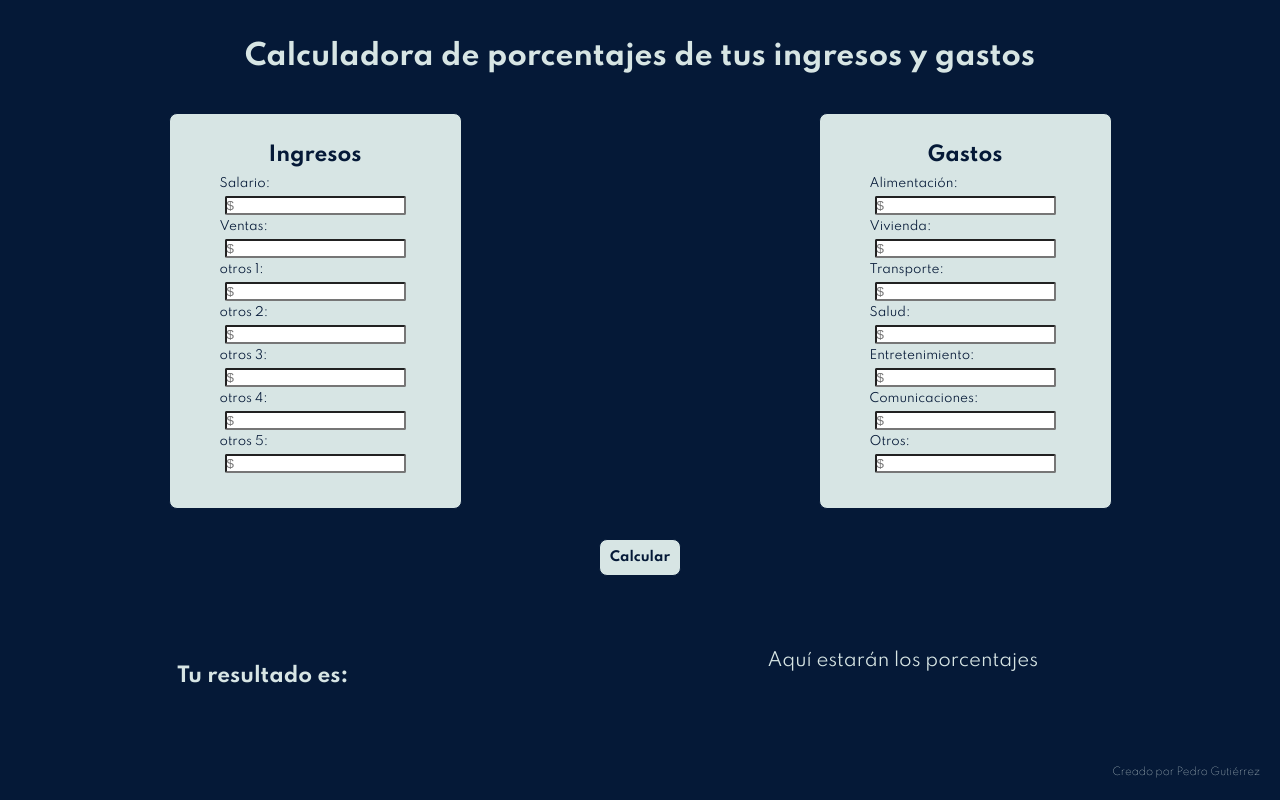
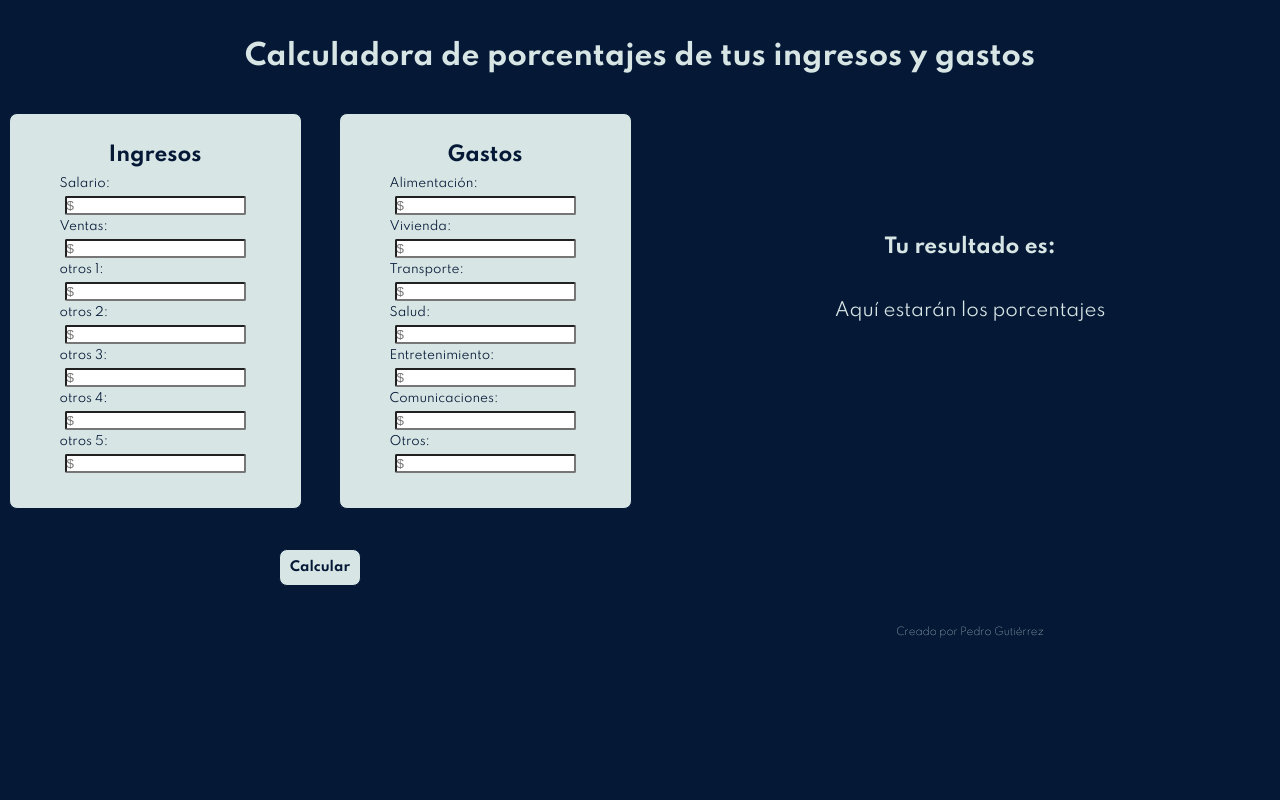
Before and after one commit to PedroGutierrezR/finanzas-personales, a plain HTML site: page index.html in a window 1280 px wide. Drawn offline with Linux system fonts and the light colour scheme.

Commit message:
Proyecto terminado

```diff
--- /dev/null
+++ b/desktop.css
@@ -0,0 +1,19 @@
+main {
+  display: grid;
+  grid-template-columns: 1fr 1fr 2fr;
+}
+
+.title {
+  grid-column: 1 / 4;
+}
+
+.resultado-porcentaje {
+  width: 90%;
+  grid-column: 3 / 4;
+  grid-row: 2 / 3;
+}
+.pedro-gutierrez {
+  justify-self: center;
+  grid-column: 3 / 4;
+  grid-row: 4 / 5;
+}
--- a/index.html
+++ b/index.html
@@ -10,6 +10,7 @@
   <title>Finanzas Personales</title>
   <link rel="stylesheet" href="./phone.css">
   <link rel="stylesheet" media="(min-width: 600px)" href="./tablet.css">
+  <link rel="stylesheet" media="(min-width: 900px)" href="./desktop.css">
 </head>
 <body>
   <main>
--- a/phone.css
+++ b/phone.css
@@ -17,6 +17,7 @@ main {
   display: grid;
   grid-template-columns: 1fr;
   justify-items: center;
+  align-items: center;
   gap: 20px;
 }
 
@@ -72,13 +73,9 @@ p {
 
 /* Results */
 .resultado-porcentaje {
-  display: grid;
-  align-items: center;
   margin-top: 30px;
 }
 .resultado-porcentaje h2 {
-  display: grid;
-  align-content: center;
   height: 50px;
 }
 .resultado {
--- a/script.js
+++ b/script.js
@@ -33,10 +33,16 @@ function porcentaje(ingreso, gasto) {
 
     } else {
         // Calculo del porcentaje
-        const porcentajeLibre = Math.round((1 - (gasto / ingreso)) * 100);
-        const porcentajeDelGasto = Math.round((gasto / ingreso) * 100);
 
-        if (porcentajeLibre === 0) {
+        const calculoIngreso = (1 - (gasto / ingreso)) * 100;
+        const calculoGasto = (gasto / ingreso) * 100;
+        const porcentajeLibre = Math.round(calculoIngreso);
+        const porcentajeDelGasto = Math.round(calculoGasto);
+
+        if (porcentajeLibre === 100 && calculoGasto > 0) {
+            escribirSobrante.innerText = "Porcentaje sobrante: " + calculoIngreso + "%";
+            escribirGasto.innerText = "Porcentaje del gasto: " + calculoGasto + "%";
+        } else if (porcentajeLibre === 0) {
             escribirSobrante.innerText = "Has quedado sin ingresos.";
             escribirGasto.innerText = "Porcentaje del gasto: " + porcentajeDelGasto + "%";
         } else if (porcentajeLibre < 0) {
--- a/tablet.css
+++ b/tablet.css
@@ -6,25 +6,13 @@ main {
   grid-column: 1 / 3;
 }
 .container-button {
-  margin-top: 10px;
-  display: grid;
+  margin-top: 20px;
   grid-column: 1 / 3;
 }
 .resultado-porcentaje {
   width: 100%;
   grid-column: 1 / 3;
 }
-.resultado-porcentaje h2 {
-  margin: 0;
-}
-.resultado-porcentaje .resultado {
-  display: grid;
-  width: 400px;
-  justify-self: center;
-  align-items: center;
-  grid-column: 2 / 3;
-  margin: 0;
-}
 .pedro-gutierrez {
   grid-column: 1 / 3;
 }
```
